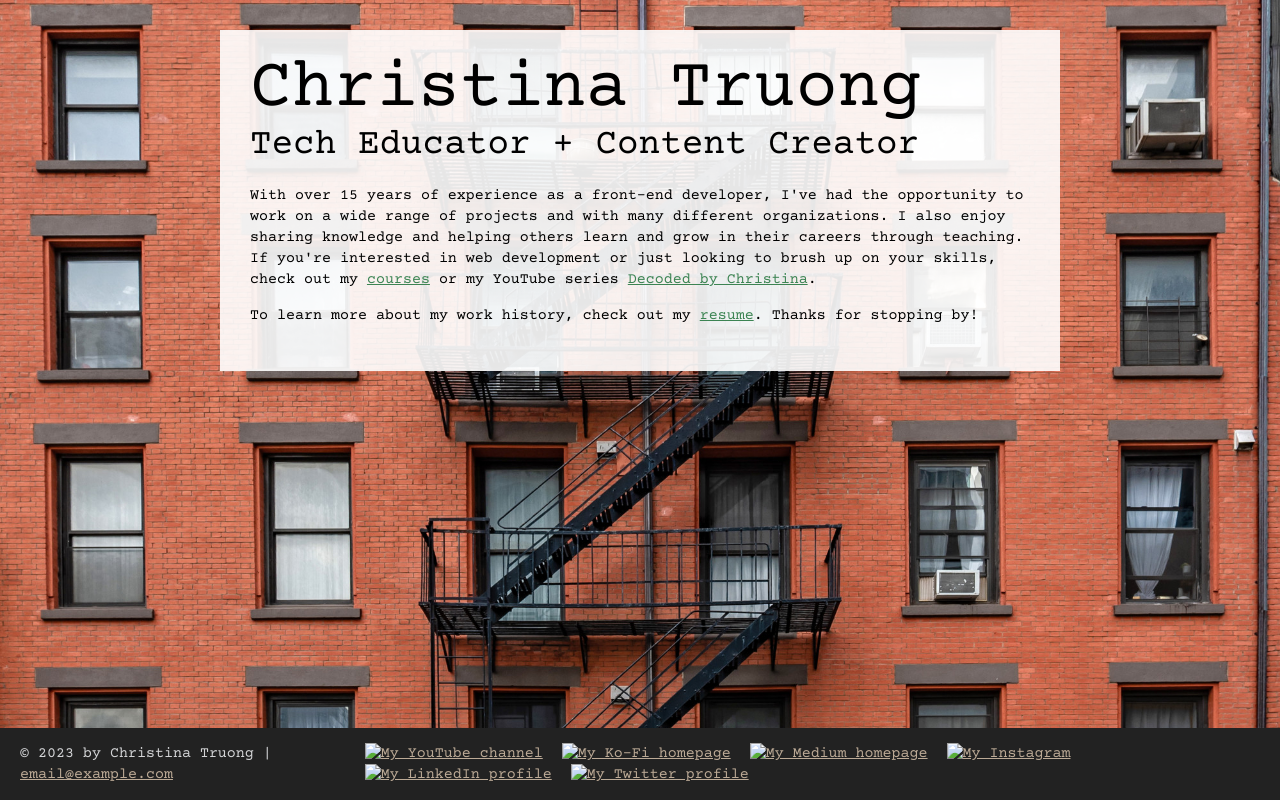
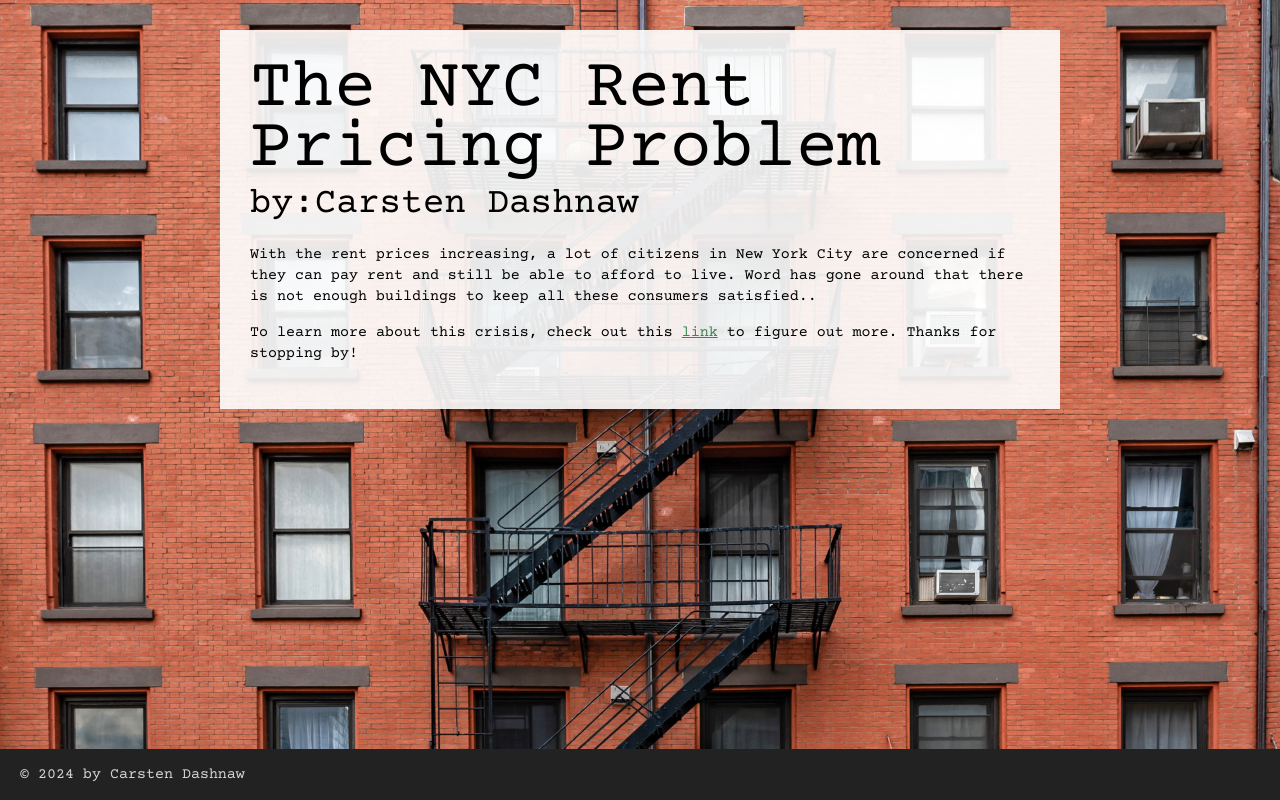
Before and after one commit to cdashGITHUB/NNCSCapstone, a plain HTML site: page index.html in a window 1280 px wide. Drawn offline with nearby package versions, Linux system fonts and the light colour scheme.

Commit message:
changed some stuff

```diff
--- a/index.html
+++ b/index.html
@@ -3,7 +3,7 @@
   <head>
     <meta charset="UTF-8">
     <meta name="viewport" content="width=device-width, initial-scale=1.0">
-    <title>The Problem with New York City as a whole.</title>
+    <title>NYC Rent Problem</title>
     <link rel="preconnect" href="https://fonts.googleapis.com">
     <link rel="preconnect" href="https://fonts.gstatic.com" crossorigin>
     <link href="https://fonts.googleapis.com/css2?family=Courier+Prime:ital,wght@0,400;0,700;1,400;1,700&display=swap" rel="stylesheet">
@@ -15,44 +15,23 @@
       <div class="content-bg">
         <header>
           <!-- Start content edits below this line. -->
-          <h1>Christina Truong</h1>
-          <h2>Tech Educator + Content Creator</h2>
+          <h1>The NYC Rent Pricing Problem</h1>
+          <h2>by:Carsten Dashnaw</h2>
 
           <!-- End content edits here. -->
         </header>
 
         <!-- //  ABOUT ME  // -->
         <main>
-          <p>With over 15 years of experience as a front-end developer, I've had the opportunity to work on a wide range of projects and with many different organizations. I also enjoy sharing knowledge and helping others learn and grow in their careers through teaching. If you're interested in web development or just looking to brush up on your skills, check out my <a href="https://christinatruong.com/courses/" target="_blank">courses</a> or my YouTube series <a href="https://www.youtube.com/@madebychristina" target="_blank">Decoded by Christina</a>.</p>
+          <p>With the rent prices increasing, a lot of citizens in New York City are concerned if they can pay rent and still be able to afford to live. Word has gone around that there is not enough buildings to keep all these consumers satisfied.</a>.</p>
 
-          <p>To learn more about my work history, check out my <a href="resume.html"> resume</a>. Thanks for stopping by!</p>
+          <p>To learn more about this crisis, check out this <a href="resume.html"> link</a> to figure out more. Thanks for stopping by!</p>
         </main>
       </div>
     </div>
     <!-- //  FOOTER INFO, SOCIAL MEDIA  // -->
     <footer>
-      <p>© 2023 by Christina Truong |  <a href="mailto:email@example.com">email@example.com</a></p>
-
-      <ul class="socials">
-        <li>
-          <a href="https://www.youtube.com/@madebychristina" target="_blank"><img src="images/icon-logo-youtube.png" alt="My YouTube channel"></a>
-        </li>
-        <li>
-          <a href="https://ko-fi.com/christinatruong" target="_blank"><img src="images/icon-logo-ko-fi.png" alt="My Ko-Fi homepage"></a>
-        </li>
-        <li>
-          <a href="https://medium.com/@christinatruong" target="_blank"><img src="images/icon-logo-medium.png" alt="My Medium homepage"></a>
-        </li>
-        <li>
-          <a href="https://www.instagram.com/christina.is.online/" target="_blank"><img src="images/icon-logo-instagram.png" alt="My Instagram"></a>
-        </li>
-        <li>
-          <a href="https://ca.linkedin.com/in/christinatruong" target="_blank"><img src="images/icon-logo-linkedin.png" alt="My LinkedIn profile"></a>
-        </li>
-        <li>
-          <a href="https://twitter.com/christinatruong" target="_blank"><img src="images/icon-logo-twitter.png" alt="My Twitter profile"></a>
-        </li>
-      </ul>
+      <p>© 2024 by Carsten Dashnaw</p>
     </footer>
   </body>
 </html>
```
Also changed, not shown: resume.html (+0 -1 lines).
